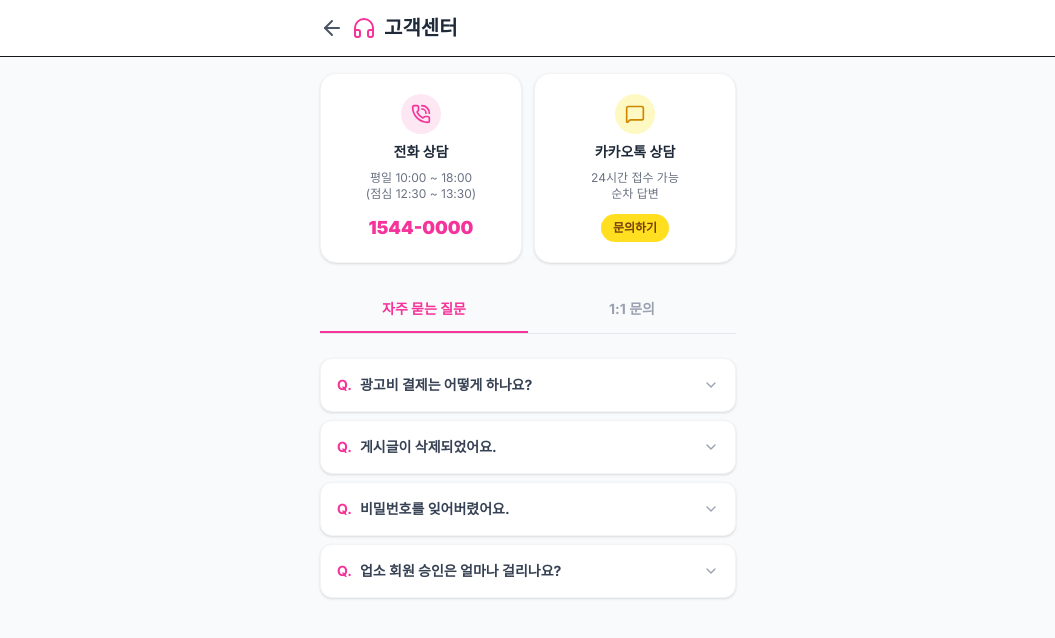
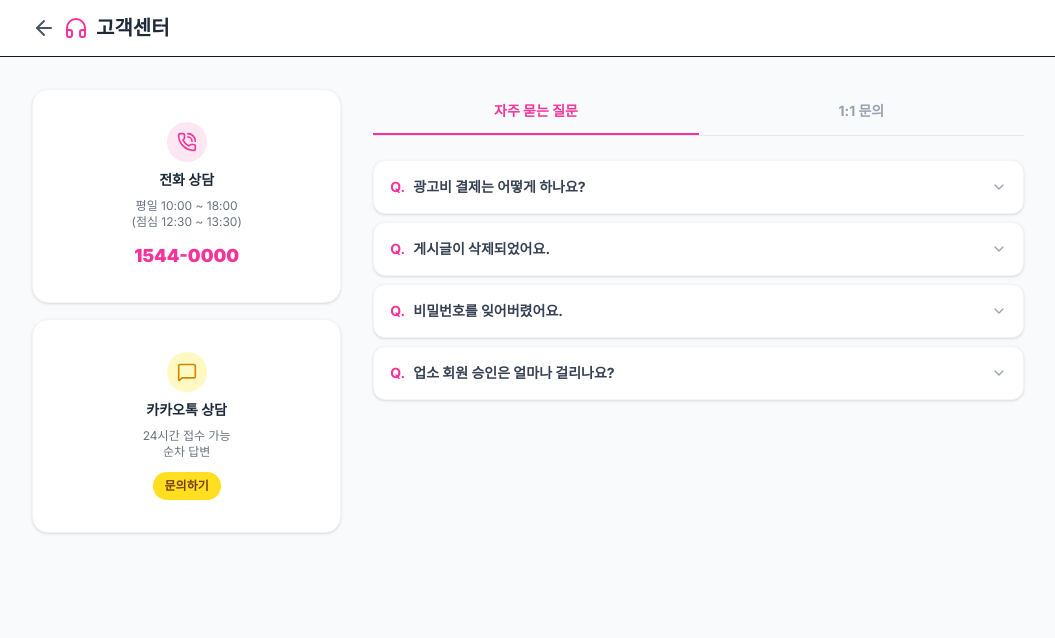
Before and after one commit to bizsetter7/coco-universe, a Next.js app: page /customer-center in a window 1280 px wide. Shown: the top 638 px of the page, without its empty margins (112-1167 px from the left). Built offline with nearby package versions, Linux system fonts and the light colour scheme.

Commit message:
Update page.tsx

```diff
--- a/src/app/customer-center/page.tsx
+++ b/src/app/customer-center/page.tsx
@@ -32,8 +32,9 @@ export default function CustomerCenterPage() {
         <div className="min-h-screen bg-gray-50 pb-20">
 
             {/* Header */}
+            {/* Header */}
             <header className="bg-white border-b sticky top-0 z-10">
-                <div className="max-w-md mx-auto px-4 h-14 flex items-center justify-between">
+                <div className="max-w-5xl mx-auto px-4 h-14 flex items-center justify-between">
                     <div className="flex items-center gap-2">
                         <button onClick={() => router.back()} className="text-gray-600">
                             <ArrowLeft size={24} />
@@ -46,11 +47,12 @@ export default function CustomerCenterPage() {
                 </div>
             </header>
 
-            <main className="max-w-md mx-auto p-4 space-y-6">
+            <main className="max-w-5xl mx-auto p-4 md:py-8">
 
-                {/* Contact Info Cards */}
-                <div className="grid grid-cols-2 gap-3">
-                    <div className="bg-white p-5 rounded-2xl shadow-sm border border-gray-100 flex flex-col items-center justify-center text-center gap-2">
+                <div className="block md:grid md:grid-cols-3 md:gap-8">
+                    {/* Contact Info Cards (Left Column on PC) */}
+                    <div className="grid grid-cols-2 md:grid-cols-1 gap-3 md:gap-4 mb-6 md:mb-0 h-fit">
+                        <div className="bg-white p-5 rounded-2xl shadow-sm border border-gray-100 flex flex-col items-center justify-center text-center gap-2 md:py-8">
                             <div className="w-10 h-10 bg-pink-100 rounded-full flex items-center justify-center text-pink-500">
                                 <PhoneCall size={20} />
                             </div>
@@ -58,7 +60,7 @@ export default function CustomerCenterPage() {
                             <p className="text-xs text-gray-500">평일 10:00 ~ 18:00<br />(점심 12:30 ~ 13:30)</p>
                             <p className="font-black text-lg text-pink-500 mt-1">1544-0000</p>
                         </div>
-                    <div className="bg-white p-5 rounded-2xl shadow-sm border border-gray-100 flex flex-col items-center justify-center text-center gap-2">
+                        <div className="bg-white p-5 rounded-2xl shadow-sm border border-gray-100 flex flex-col items-center justify-center text-center gap-2 md:py-8">
                             <div className="w-10 h-10 bg-yellow-100 rounded-full flex items-center justify-center text-yellow-600">
                                 <MessageSquare size={20} />
                             </div>
@@ -70,6 +72,8 @@ export default function CustomerCenterPage() {
                         </div>
                     </div>
 
+                    {/* Right Column: Tab & Content */}
+                    <div className="md:col-span-2 space-y-6">
                         {/* Tab Navigation */}
                         <div className="flex border-b border-gray-200">
                             <button
@@ -130,7 +134,8 @@ export default function CustomerCenterPage() {
                                 </button>
                             </div>
                         )}
-
+                    </div>
+                </div>
             </main>
         </div>
     );
```
Lines whose indentation alone changed are shown as unchanged.
